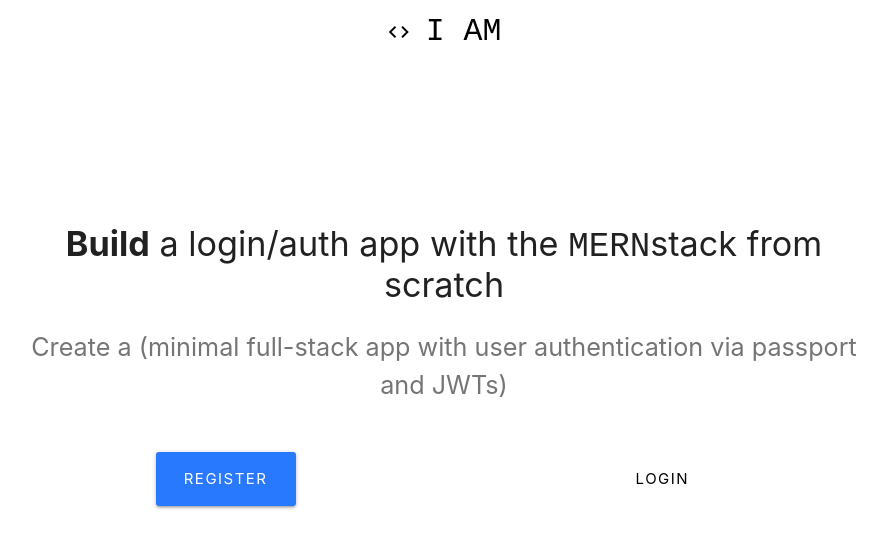
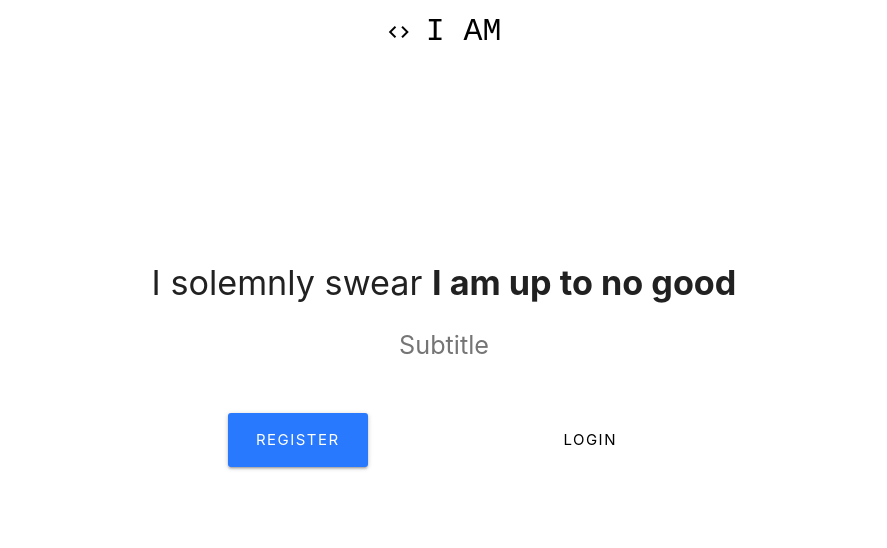
Before and after one commit to AllergictoCrustaceans/I-am, a React (Create React App) app in the folder client/: page / in a window 1280 px wide. Shown: the top 548 px of the page, without its empty margins (196-1083 px from the left). Built offline with nearby package versions, Linux system fonts and the light colour scheme.

Commit message:
Change header content.

```diff
--- a/client/src/components/layout/Landing.js
+++ b/client/src/components/layout/Landing.js
@@ -8,12 +8,10 @@
                 <div className = "row">
                     <div className = "col s12 center-align">
                         <h4>
-                            <b>Build</b> a login/auth app with the {" "}
-                            <span style = {{fontFamily: "monospace"}}>MERN</span>
-                            stack from scratch
+                            I solemnly swear <b>I am up to no good</b>
                         </h4>
                         <p className = "flow-text grey-text text-darken-1">
-                            Create a (minimal full-stack app with user authentication via passport and JWTs)
+                            Subtitle
                         </p>
                         <br />
                         <div className = "col s6">
```
